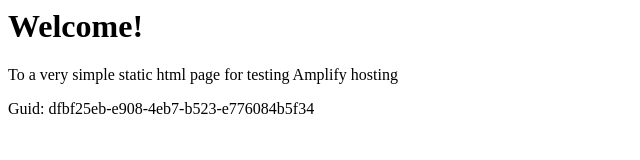
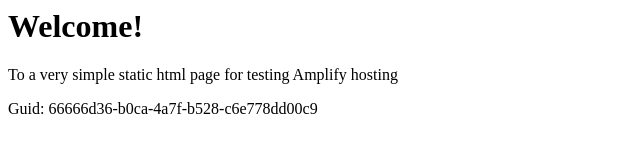
Before and after one commit to aws-aemilia-mxp/Github-PR-Commit-Integration-Test-DoNotTouch-GithubWebhookPreviewCanaryTest-v1-preprod-eu-south-1, a website: page src/index.html in a window 1280 px wide. Shown: the full height of the page, 0-640 px from the left. Drawn offline with Linux system fonts and the light colour scheme.

Commit message:
commit from integ tests

```diff
--- a/src/index.html
+++ b/src/index.html
@@ -12,6 +12,6 @@
 <body>
     <h1>Welcome!</h1>
     <p>To a very simple static html page for testing Amplify hosting</p>
-    <p>Guid: dfbf25eb-e908-4eb7-b523-e776084b5f34</p></body>
+    <p>Guid: 66666d36-b0ca-4a7f-b528-c6e778dd00c9</p></body>
 
 </html>
```
